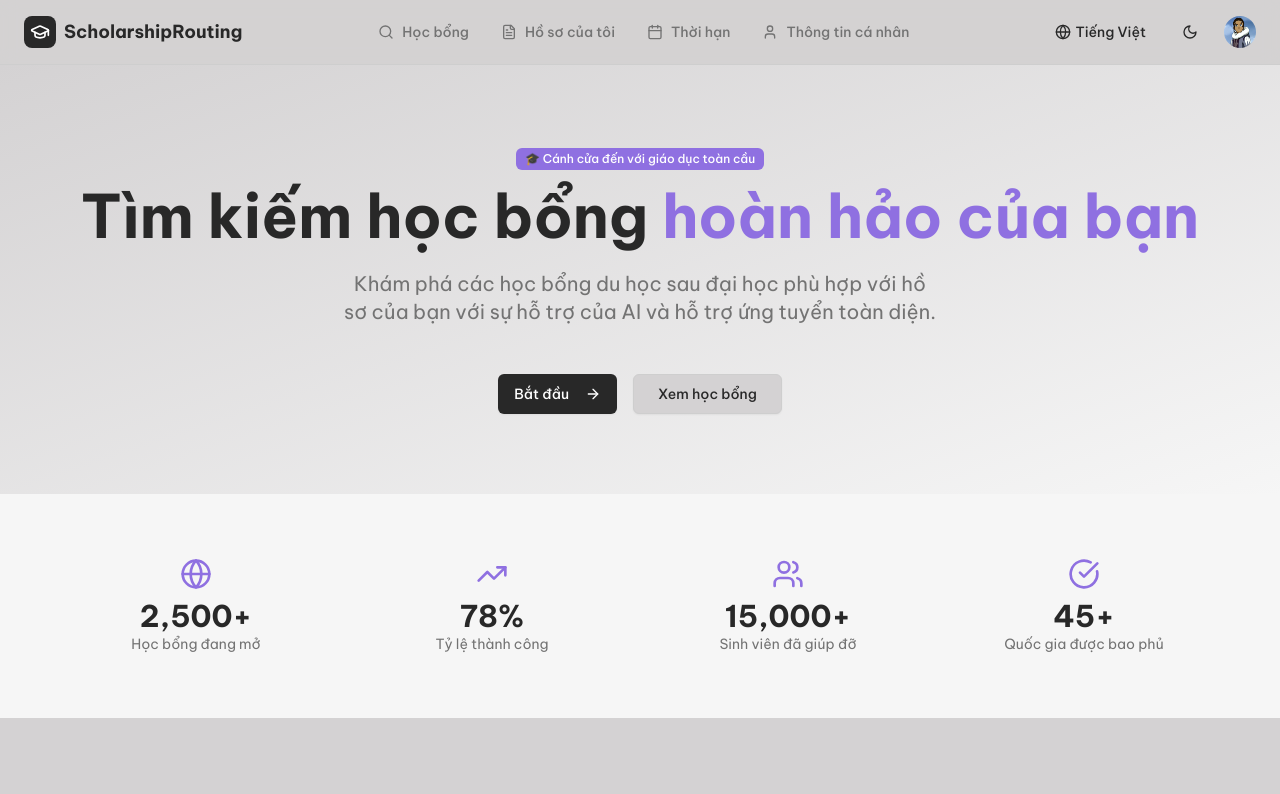
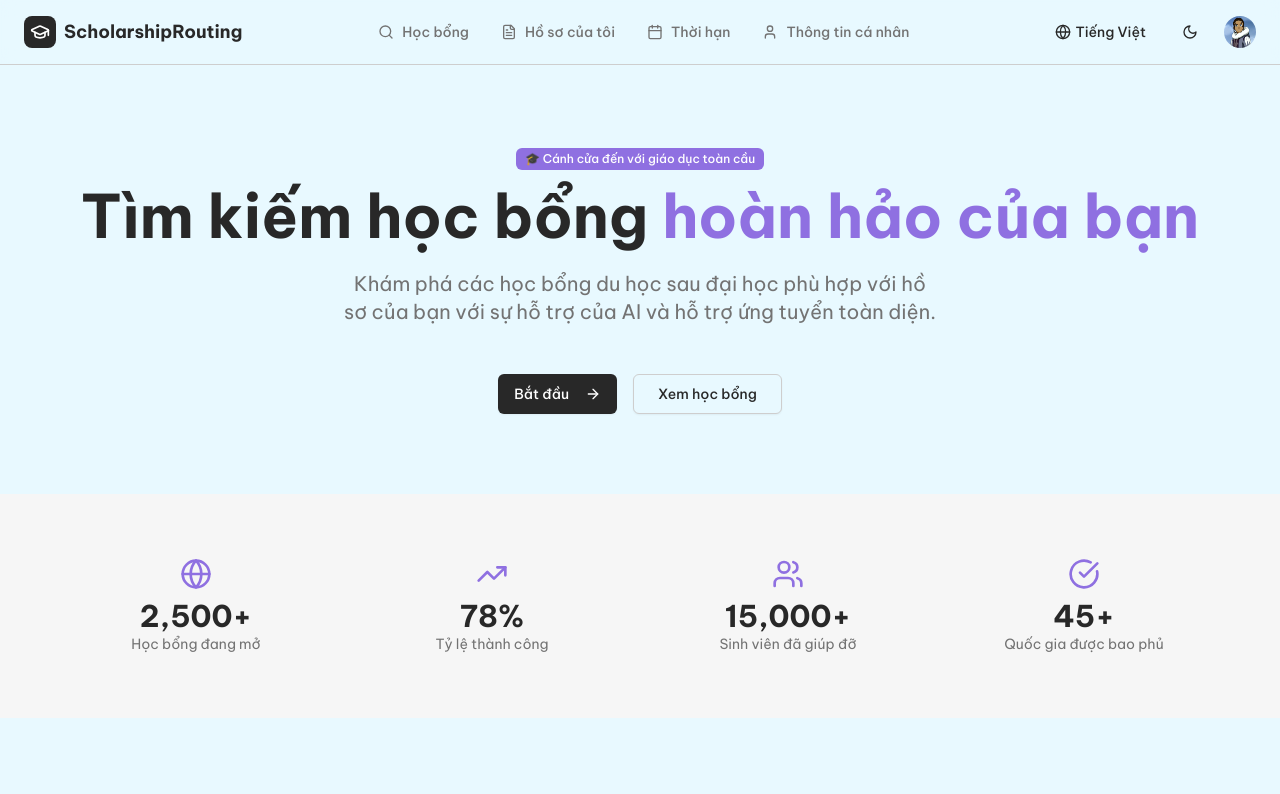
Before and after one commit to TuantdUIT/scholarship-routing, a Next.js app in the folder frontend/: page / in a window 1280 px wide. Shown: the top 794 px of the page. Built offline with nearby package versions, Linux system fonts and the light colour scheme.

Commit message:
Update background

```diff
--- a/frontend/package.json
+++ b/frontend/package.json
@@ -47,7 +47,7 @@
     "clsx": "^2.1.1",
     "cmdk": "1.0.4",
     "critters": "^0.0.25",
-    "date-fns": "4.1.0",
+    "date-fns": "^4.1.0",
     "embla-carousel-react": "8.5.1",
     "geist": "latest",
     "input-otp": "1.4.1",
--- a/frontend/src/app/globals.css
+++ b/frontend/src/app/globals.css
@@ -5,7 +5,7 @@
 
 :root {
 	/* Updated color tokens to match academic design brief */
-	--background: #D4D2D3;
+	--background: #e8f9ff;
 	--foreground: oklch(0.278 0 0); /* #1f2937 */
 	--card: oklch(0.973 0 0); /* #f1f5f9 */
 	--card-foreground: oklch(0.376 0 0); /* #374151 */
@@ -30,7 +30,7 @@
 	--chart-4: oklch(0.828 0.189 84.429);
 	--chart-5: oklch(0.769 0.188 70.08);
 	--radius: 0.5rem;
-	--sidebar: #D4D2D3;
+	--sidebar: #e8f9ff;
 	--sidebar-foreground: oklch(0.278 0 0); /* #1f2937 */
 	--sidebar-primary: oklch(1 0 0); /* #ffffff */
 	--sidebar-primary-foreground: oklch(0.278 0 0); /* #1f2937 */
@@ -41,7 +41,7 @@
 }
 
 .dark {
-	--background: #D4D2D3;
+	--background: #e8f9ff;
 	--foreground: oklch(0.985 0 0);
 	--card: oklch(0.145 0 0);
 	--card-foreground: oklch(0.985 0 0);
@@ -65,7 +65,7 @@
 	--chart-3: oklch(0.769 0.188 70.08);
 	--chart-4: oklch(0.627 0.265 303.9);
 	--chart-5: oklch(0.645 0.246 16.439);
-	--sidebar: #D4D2D3;
+	--sidebar: #e8f9ff;
 	--sidebar-foreground: oklch(0.985 0 0);
 	--sidebar-primary: oklch(0.488 0.243 264.376);
 	--sidebar-primary-foreground: oklch(0.985 0 0);
--- a/frontend/src/app/page.tsx
+++ b/frontend/src/app/page.tsx
@@ -61,7 +61,7 @@ export default function HomePage() {
 	return (
 		<div className="flex flex-col">
 			{/* Hero Section */}
-			<section className="relative py-20 px-4 bg-gradient-to-br from-background to-muted">
+			<section className="relative py-20 px-4 bg-background">
 				<div className="container mx-auto max-w-6xl">
 					<div className="text-center space-y-6">
 						<Badge variant="secondary" className="mb-4">
--- a/frontend/src/core/i18n/messages/vi.json
+++ b/frontend/src/core/i18n/messages/vi.json
@@ -183,6 +183,7 @@
     "submitted": "Đã nộp",
     "interview": "Phỏng vấn",
     "result": "Kết quả",
+    "expired": "Đã hết hạn",
     "sort_by": "Sắp xếp theo",
     "deadline": "Thời hạn",
     "progress": "Tiến độ",
--- a/frontend/src/modules/applications/components/application-reminders.tsx
+++ b/frontend/src/modules/applications/components/application-reminders.tsx
@@ -21,6 +21,30 @@ import { Textarea } from "@/core/components/ui/textarea";
 import { AlertTriangle, Bell, Clock, Edit, Plus, X } from "lucide-react";
 import { useState } from "react";
 import type { ApplicationDetail, ApplicationReminder, ApplicationReminderType } from "@/modules/applications/data/application-types";
+
+// Helper function to safely format the date
+const formatDate = (dateString: string) => {
+	try {
+		// Handles "YYYY-MM-DD" format by splitting and creating a UTC date
+		const parts = dateString.split("-");
+		if (parts.length === 3) {
+			const year = parseInt(parts[0], 10);
+			const month = parseInt(parts[1], 10) - 1; // Month is 0-indexed
+			const day = parseInt(parts[2], 10);
+			const date = new Date(Date.UTC(year, month, day));
+			return date.toLocaleDateString("en-US", {
+				year: "numeric",
+				month: "long",
+				day: "numeric",
+				timeZone: "UTC",
+			});
+		}
+		return dateString; // Fallback to original string if format is unexpected
+	} catch (error) {
+		console.error("Invalid date format:", dateString, error);
+		return dateString; // Return original string on error
+	}
+};
 
 interface ApplicationRemindersProps {
 	application: ApplicationDetail;
@@ -52,11 +76,13 @@ export function ApplicationReminders({
 		}
 	};
 
-	const removeReminder = (id: string) => {
+	const removeReminder = (id?: string) => {
+		if (!id) return;
 		setReminders(reminders.filter((r) => r.id !== id));
 	};
 
-	const toggleReminder = (id: string) => {
+	const toggleReminder = (id?: string) => {
+		if (!id) return;
 		setReminders(
 			reminders.map((r) =>
 				r.id === id ? { ...r, isActive: !r.isActive } : r,
@@ -193,12 +219,12 @@ export function ApplicationReminders({
 							<CardContent className="p-4">
 								<div className="flex items-start justify-between">
 									<div className="flex items-start gap-3">
-										{getReminderIcon(reminder.type)}
+										{getReminderIcon(reminder.type ?? "")}
 										<div className="flex-1">
 											<div className="flex items-center gap-2 mb-1">
-												{getReminderBadge(reminder.type)}
+												{getReminderBadge(reminder.type ?? "")}
 												<span className="text-sm text-muted-foreground">
-													{new Date(reminder.date).toLocaleDateString()}
+													{formatDate(reminder.date)}
 												</span>
 											</div>
 											<p className="text-sm">{reminder.message}</p>
```
Also changed, not shown: 1 other file (tests, documents, lock files or other folders).
